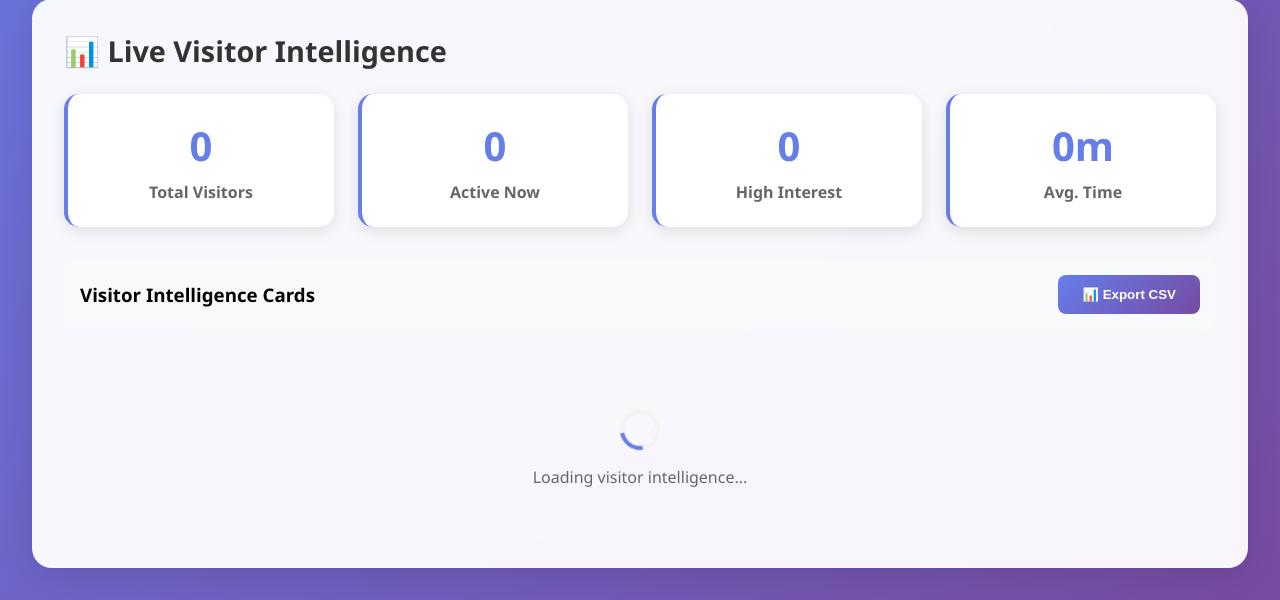
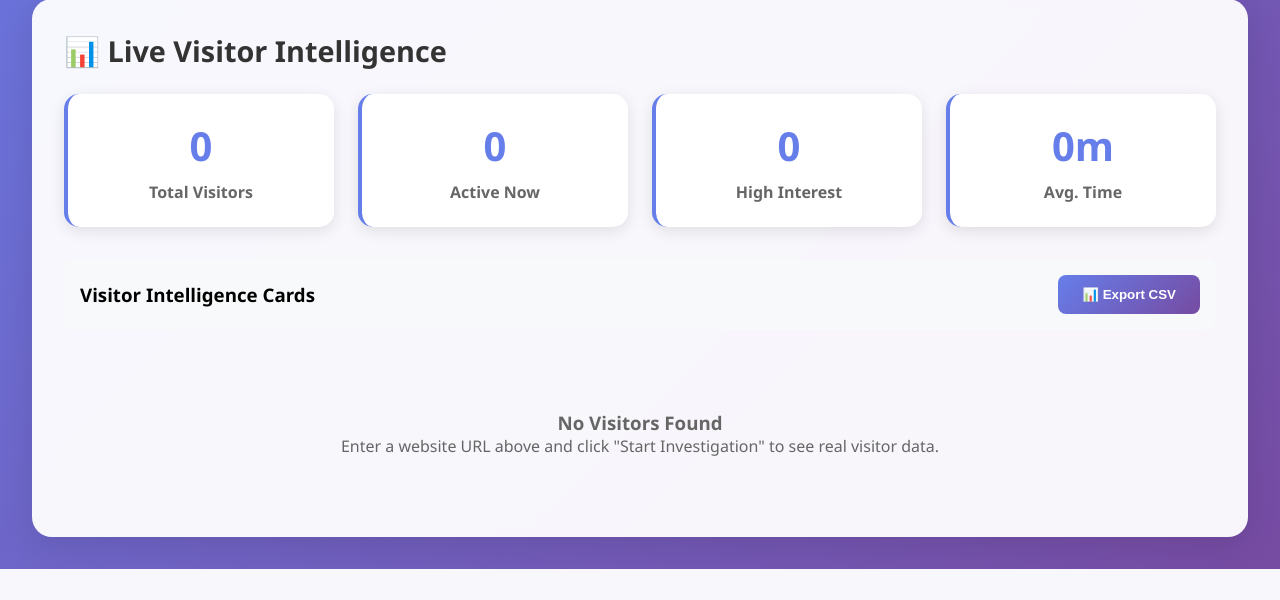
Before and after one commit to ottmar1969/visitor-investigation-system, a Flask app: page / in a window 1280 px wide. Shown: the part 591-1191 px from the top of the page. After the commit the page ends 1160 px from the top, so only its background shows below. Run offline with Flask 3, Linux system fonts and the light colour scheme; the visitor is signed in with stand-in values (Sample User, id 1); data that the repository does not hold is empty.

Commit message:
Update dashboard.html

```diff
--- a/templates/dashboard.html
+++ b/templates/dashboard.html
@@ -169,6 +169,11 @@
             gap: 8px;
         }
 
+        .btn:hover {
+            transform: translateY(-2px);
+            box-shadow: 0 10px 25px rgba(102, 126, 234, 0.3);
+        }
+
         .investigation-form {
             display: grid;
             gap: 1.5rem;
@@ -208,13 +213,6 @@
 
         .btn-primary {
             background: linear-gradient(135deg, #667eea 0%, #764ba2 100%);
-        }
-
-        .btn-success {
-            background: linear-gradient(135deg, #56ab2f 0%, #a8e6cf 100%);
-        }
-            transform: translateY(-2px);
-            box-shadow: 0 10px 25px rgba(102, 126, 234, 0.3);
         }
 
         .btn-success {
@@ -539,7 +537,7 @@
                         </select>
                     </div>
                     <div class="form-actions">
-                        <button class="btn btn-primary" onclick="startInvestigation()">🚀 Start Investigation</button>
+                        <button class="btn btn-primary" onclick="startInvestigation( )">🚀 Start Investigation</button>
                     </div>
                 </div>
             </div>
@@ -573,12 +571,12 @@
                     </div>
                 </div>
 
-                <div id="loading" class="loading">
+                <div id="loading" class="loading" style="display: none;">
                     <div class="loading-spinner"></div>
-                    <p>Loading visitor intelligence...</p>
+                    <p>Investigating website visitors...</p>
                 </div>
 
-                <div id="visitors-container" style="display: none;">
+                <div id="visitors-container">
                     <div id="visitors-grid" class="visitors-grid"></div>
                 </div>
             </div>
@@ -639,10 +637,14 @@
         async function loadVisitors() {
             try {
                 const response = await fetch('/api/visitors');
+                if (response.ok) {
                     const data = await response.json();
                     visitors = data;
                     displayVisitors();
                     updateStats();
+                } else {
+                    console.error('Failed to load visitors:', response.status);
+                }
             } catch (error) {
                 console.error('Error loading visitors:', error);
             }
@@ -650,12 +652,10 @@
 
         // Display visitors with comprehensive information
         function displayVisitors() {
-            const loading = document.getElementById('loading');
             const container = document.getElementById('visitors-container');
             const grid = document.getElementById('visitors-grid');
 
-            loading.style.display = 'none';
-            containe                if (visitors.length === 0) {
+            if (visitors.length === 0) {
                 grid.innerHTML = `
                     <div class="no-data">
                         <h3>No Visitors Found</h3>
@@ -663,8 +663,10 @@
                     </div>
                 `;
                 return;
-                }      grid.innerHTML = '';
-            visitors.forEach(visitor => {
+            }
+
+            grid.innerHTML = '';
+            visitors.slice(0, 20).forEach(visitor => {
                 const card = createVisitorCard(visitor);
                 grid.appendChild(card);
             });
@@ -799,7 +801,7 @@
 
             // Show loading
             document.getElementById('loading').style.display = 'block';
-            document.getElementById('visitors-container').style.display = 'none';
+            document.getElementById('visitors-grid').innerHTML = '';
 
             try {
                 const response = await fetch('/api/investigate', {
@@ -817,7 +819,10 @@
 
                 if (result.status === 'success') {
                     // Load the investigation results
+                    setTimeout(() => {
                         loadVisitors();
+                        document.getElementById('loading').style.display = 'none';
+                    }, 2000);
                 } else {
                     alert('Investigation failed: ' + result.message);
                     document.getElementById('loading').style.display = 'none';
@@ -827,12 +832,6 @@
                 alert('Error starting investigation. Please try again.');
                 document.getElementById('loading').style.display = 'none';
             }
-        }
-
-        // Generate demo data
-        async function generateDemoData() {
-            // Removed - This system only works with real visitor data
-            alert('This system only tracks real visitors. Please use "Start Investigation" with a real website URL.');
         }
 
         // Auto-refresh every 30 seconds
@@ -852,8 +851,6 @@
         // Initialize
         document.addEventListener('DOMContentLoaded', function() {
             loadVisitors();
-            // Auto-refresh every 30 seconds
-            setInterval(loadVisitors, 30000);
         });
     </script>
 </body>
```
Lines whose indentation alone changed are shown as unchanged.
